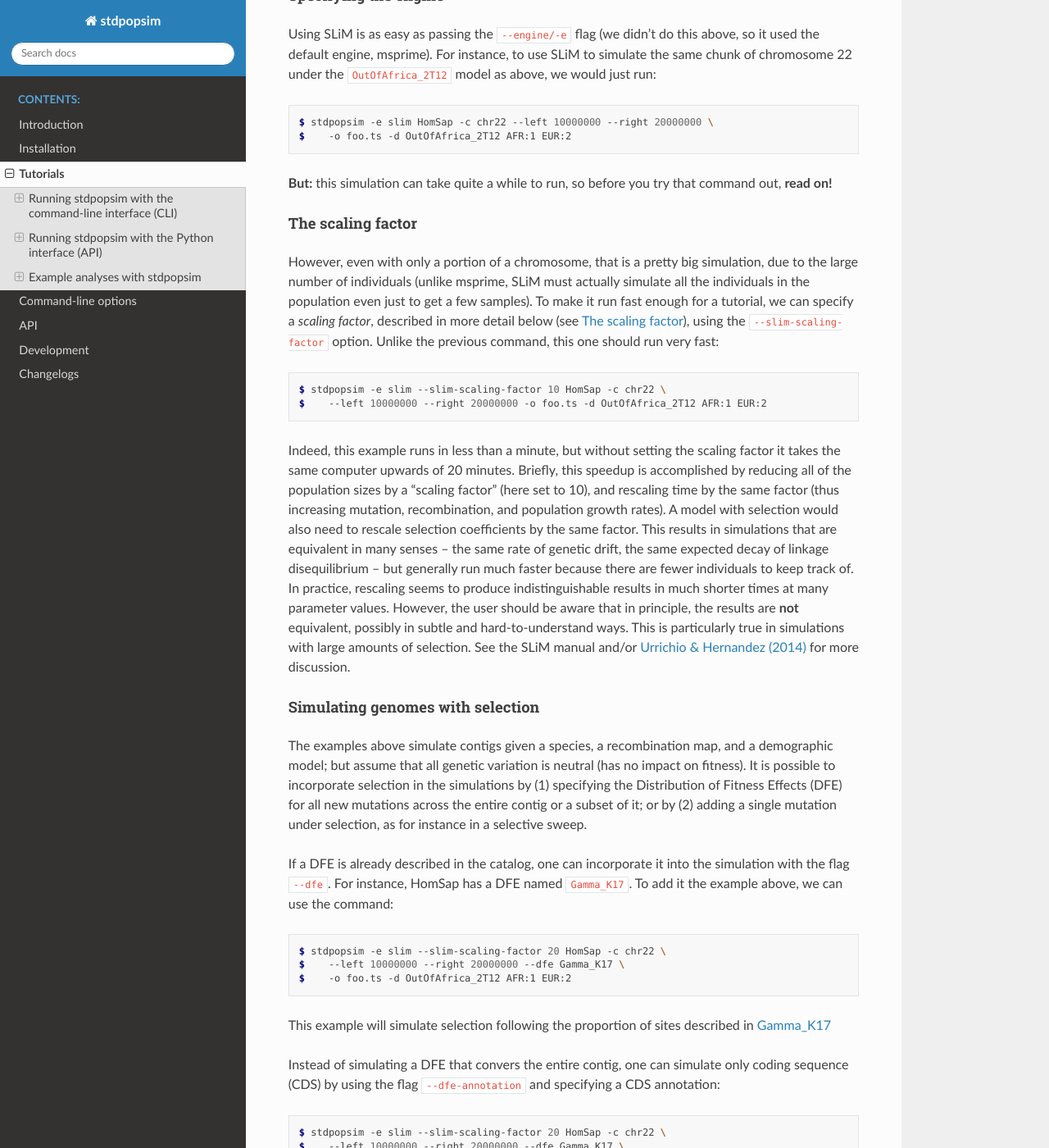
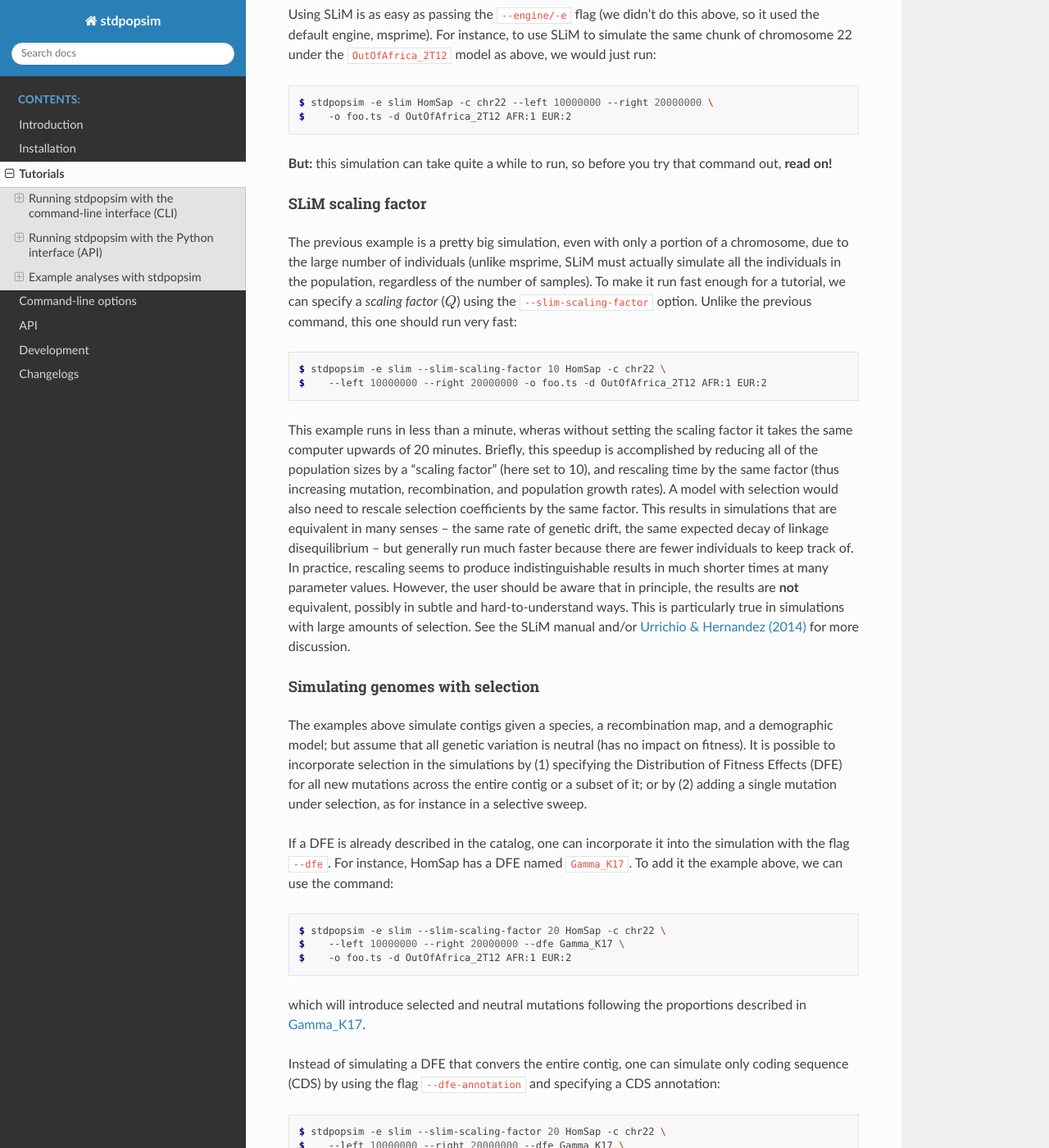
Before and after one commit to popsim-consortium/stdpopsim, a Sphinx documentation site: the page built from docs/tutorial.rst, in a window 1280 px wide and 1400 px high, scrolled down 4408 px. Shown: the whole window at 82% size. Built offline with Sphinx 7.4.7 and the Read the Docs theme 2.0.0, drawn with Linux system fonts in a browser that asks for light colours; pages that are not in the unit, such as notebooks, are missing from menus; some of the changed text lies outside the part shown.

Commit message:
More typos and broken hyperlinks

```diff
--- a/docs/tutorial.rst
+++ b/docs/tutorial.rst
@@ -7,7 +7,7 @@
 There are two main ways of accessing the resources of the ``stdpopsim`` package
 that will be detailed in this tutorial. The first is via the command line
 interface (CLI). This is useful if you want to do a straightforward run of the
-models in the ``stdpopsim`` :ref:`catalog <sec_catalog>`. The other way to
+models in the ``stdpopsim`` :ref:`Catalog <sec_catalog>`. The other way to
 access the ``stdpopsim`` resources is via the Python API. This is a bit more
 complicated, but allows for more advanced tasks. This tutorial will walk
 through both ways of using the ``stdpopsim`` package as well as a few examples
@@ -42,7 +42,7 @@
 
 In order to use the ``stdpopsim`` CLI the ``stdpopsim`` package must be
 installed (see :ref:`Installation <sec_installation>`). The CLI provides access
-to the :ref:`catalog <sec_catalog>` of models that have already been implemented
+to the :ref:`Catalog <sec_catalog>` of models that have already been implemented
 by ``stdpopsim``.
 
 A first simulation
@@ -243,17 +242,13 @@
 
 .. _sec_slim_scaling_factor:
 
-The scaling factor
-------------------
-
-However, even with only a portion of a chromosome,
-that is a pretty big simulation, due to the large number of individuals
-(unlike msprime, SLiM must actually simulate all the individuals in the population
-even just to get a few samples).
+SLiM scaling factor
+-------------------
+
+The previous example is a pretty big simulation, even with only a portion of a chromosome, due to the large number of individuals
+(unlike msprime, SLiM must actually simulate all the individuals in the population, regardless of the number of samples).
 To make it run fast enough for a tutorial,
-we can specify a *scaling factor*,
-described in more detail below (see :ref:`sec_slim_scaling_factor`),
-using the ``--slim-scaling-factor`` option.
+we can specify a *scaling factor* (:math:`Q`) using the ``--slim-scaling-factor`` option.
 Unlike the previous command, this one should run very fast:
 
 .. code-block:: console
@@ -261,7 +256,7 @@
     $ stdpopsim -e slim --slim-scaling-factor 10 HomSap -c chr22 \
     $    --left 10000000 --right 20000000 -o foo.ts -d OutOfAfrica_2T12 AFR:1 EUR:2
 
-Indeed, this example runs in less than a minute, but without setting the
+This example runs in less than a minute, wheras without setting the
 scaling factor it takes the same computer upwards of 20 minutes.
 Briefly, this speedup is accomplished by reducing all of the population sizes by a "scaling factor"
 (here set to 10), and rescaling time by the same factor
@@ -301,8 +296,8 @@
     $    --left 10000000 --right 20000000 --dfe Gamma_K17 \
     $    -o foo.ts -d OutOfAfrica_2T12 AFR:1 EUR:2
 
-This example will simulate selection following the proportion of sites described in
-`Gamma_K17 <https://popsim-consortium.github.io/stdpopsim-docs/main/catalog.html#sec_catalog_homsap_dfes_gamma_k17>`_
+which will introduce selected and neutral mutations following the proportions described in
+`Gamma_K17 <https://popsim-consortium.github.io/stdpopsim-docs/main/catalog.html#sec_catalog_homsap_dfes_gamma_k17>`_.
 
 Instead of simulating a DFE that convers the entire contig,
 one can simulate only coding sequence (CDS) by using the flag ``--dfe-annotation``
@@ -367,7 +362,7 @@
 Choose a species: Drosophila melanogaster
 -----------------------------------------
 
-Perusing the `Catalog <sec_catalog>`,
+Perusing the :ref:`Catalog <sec_catalog>`,
 we see that to simulate copies of chromosome arm 2L
 from *Drosophila melanogaster* individuals with the demographic model
 inferred by `Sheehan & Song (2016) <https://doi.org/10.1371/journal.pcbi.1004845>`__,
@@ -1353,11 +1348,10 @@
 Lastly, we can directly compute nucleotide diversity in 10Kb windows for both the
 neutral and sweep simulations and plot them side by side.
 Note that the scaling factor (:math:`Q=10`) is quite large, to make the
-simulation complete in a reasonable amount of time despite the large effective
+simulation complete in a reasonable amount of time despite the large
 population size of *Drosophila melanogaster*.
 In actual applications, it would be necessary to check that this choice of
-scaling factor does not substantially distort patterns of genetic variation
-relative to unscaled simulations.
+scaling factor produces data that are similar to those from unscaled simulations (where :math:`Q=1`; see :ref:`sec_slim_scaling_factor`).
 
 .. code-block:: python
 
```
Also changed, not shown: other parts of docs/tutorial.rst (+3 -4 lines).
